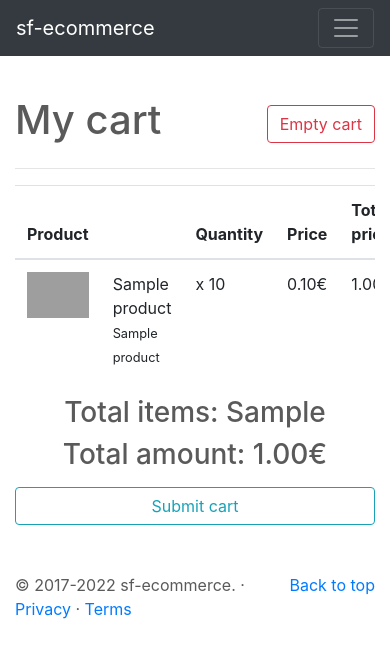
After one commit to sofianeai/sf-ecommerce, a Symfony app: template templates/cart/index.html.twig in a window 390 px wide. The commit adds this page. Shown: the top 658 px of the page. Run offline with Twig, Linux system fonts and the light colour scheme; the template is opened without the code that fills it: most values are stand-ins (such as "Sample title", 1, 10 or a date in 2020); some libraries are stand-ins or nearby versions; grey boxes are pictures that could not be loaded.

Commit message:
Front-office: add cart management feature

```diff
--- a/templates/base.html.twig
+++ b/templates/base.html.twig
@@ -44,6 +44,12 @@
                 </li>
             </ul>
             <div>
+                <a
+                    class="{{ app.request.get('_route') == 'app_cart' ? 'text-white' : 'text-muted'}} mr-3"
+                    href="{{ path('app_cart') }}"
+                >
+                    <i class="text-white fa-solid fa-cart-shopping"></i>
+                </a>
                 {% if app.user %}
                     <a href="{{ path('app_account') }}" class="btn btn-outline-light">My account</a>
                     <a href="{{ path('app_logout') }}" class="text-white ml-3">Logout</a>
@@ -125,6 +131,8 @@
     </footer>
 </main>
 <script src="https://code.jquery.com/jquery-3.5.1.slim.min.js"></script>
+<!-- Get your own fontawesome kit from: https://fontawesome.com -->
+<script src="https://kit.fontawesome.com/c5afde01af.js" crossorigin="anonymous"></script>
 <script src="{{ asset('assets/js/bootstrap.bundle.js') }}"></script>
 </body>
 </html>
--- /dev/null
+++ b/templates/cart/index.html.twig
@@ -0,0 +1,86 @@
+{% extends 'base.html.twig' %}
+
+{% block title %}My Cart | sf-ecommerce{% endblock %}
+
+{% block content %}
+    <div class="d-flex flex-row justify-content-between align-items-center">
+        <h1>My cart</h1>
+        {% if cart.nbItems > 0 %}
+            <a href="{{ path('app_cart_empty') }}" class="btn btn-outline-danger">Empty cart</a>
+        {% endif %}
+    </div>
+    <hr>
+    {% if cart.nbItems > 0 %}
+        <div class="table-responsive">
+            <table class="table">
+                <thead>
+                    <tr>
+                        <th scope="col">Product</th>
+                        <th scope="col"></th>
+                        <th scope="col">Quantity</th>
+                        <th scope="col">Price</th>
+                        <th scope="col">Total price</th>
+                        <th scope="col">Actions</th>
+                    </tr>
+                </thead>
+                <tbody>
+                    {% for product in cart.products %}
+                        <tr>
+                            <td>
+                                <a href="{{ path('app_product', { slug: product.slug }) }}">
+                                    <img
+                                        class="img-fluid"
+                                        width="75"
+                                        src='{{ asset("uploads/products/#{product.illustration}") }}'
+                                        alt="Card image cap"
+                                    />
+                                </a>
+                            </td>
+                            <td>
+                                <div>{{ product.name }}</div>
+                                <small>{{ product.subtitle }}</small>
+                            </td>
+                            <td>x {{ product.quantity }}</td>
+                            <td>{{ (product.price / 100) | number_format(2) }}€</td>
+                            <td>{{ (product.price * product.quantity / 100) | number_format(2) }}€</td>
+                            <td class="d-flex justify-content-around">
+                                <a
+                                    href="{{ path('app_cart_add_item', { productId: product.id }) }}"
+                                    class="btn btn-outline-primary"
+                                >
+                                    <i class="fa-solid fa-plus"></i>
+                                </a>
+                                <a
+                                    href="{{ path('app_cart_remove_item', { productId: product.id }) }}"
+                                    class="btn btn-outline-primary"
+                                >
+                                    <i class="fa-solid fa-minus"></i>
+                                </a>
+                                <a
+                                    href="{{ path('app_cart_remove_item', { productId: product.id, completeRemove: true }) }}"
+                                    class="btn btn-outline-danger"
+                                >
+                                    <i class="fa-solid fa-trash color-danger"></i>
+                                </a>
+                            </td>
+                        </tr>
+                    {% endfor %}
+                </tbody>
+            </table>
+        </div>
+        <div class="row">
+            <div class="col-md-4"></div>
+            <div class="col-md-4 text-center">
+                <h3>Total items: {{ cart.nbItems }}</h3>
+                <h3>Total amount: {{ cart.totalAmount | number_format(2) }}€</h3>
+                <a class="btn btn-block btn-outline-info mt-3" href="#">Submit cart</a>
+            </div>
+            <div class="col-md-4"></div>
+        </div>
+    {% else %}
+        <div>
+            <p>The cart is empty.</p>
+            <p>Start adding items by visiting our <a href="{{ path('app_products') }}">list of products</a>.</p>
+        </div>
+    {% endif %}
+{% endblock %}
```
Also changed, not shown: src/Controller/CartController.php (added, +45 -0 lines), src/Library/Cart.php (added, +111 -0 lines), src/Repository/ProductRepository.php (+15 -0 lines), templates/product/detail.html.twig (+11 -3 lines).
